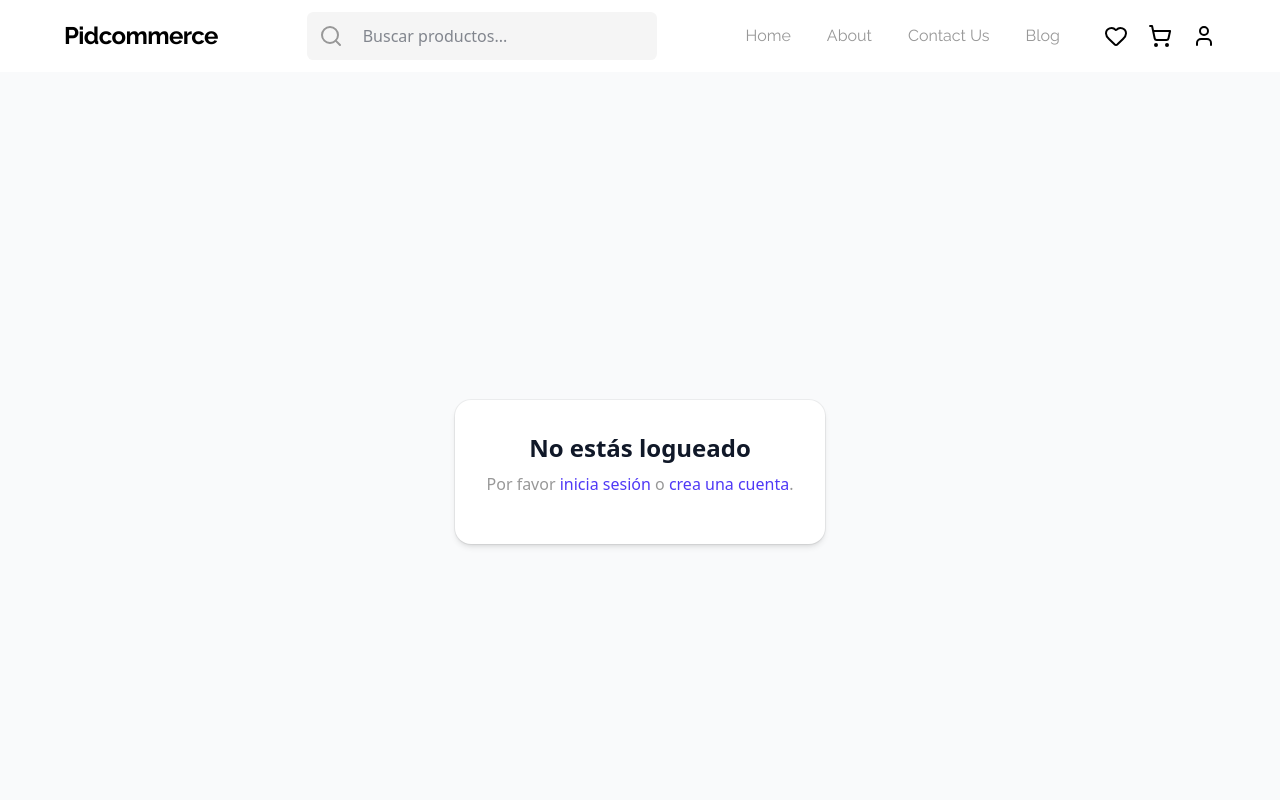
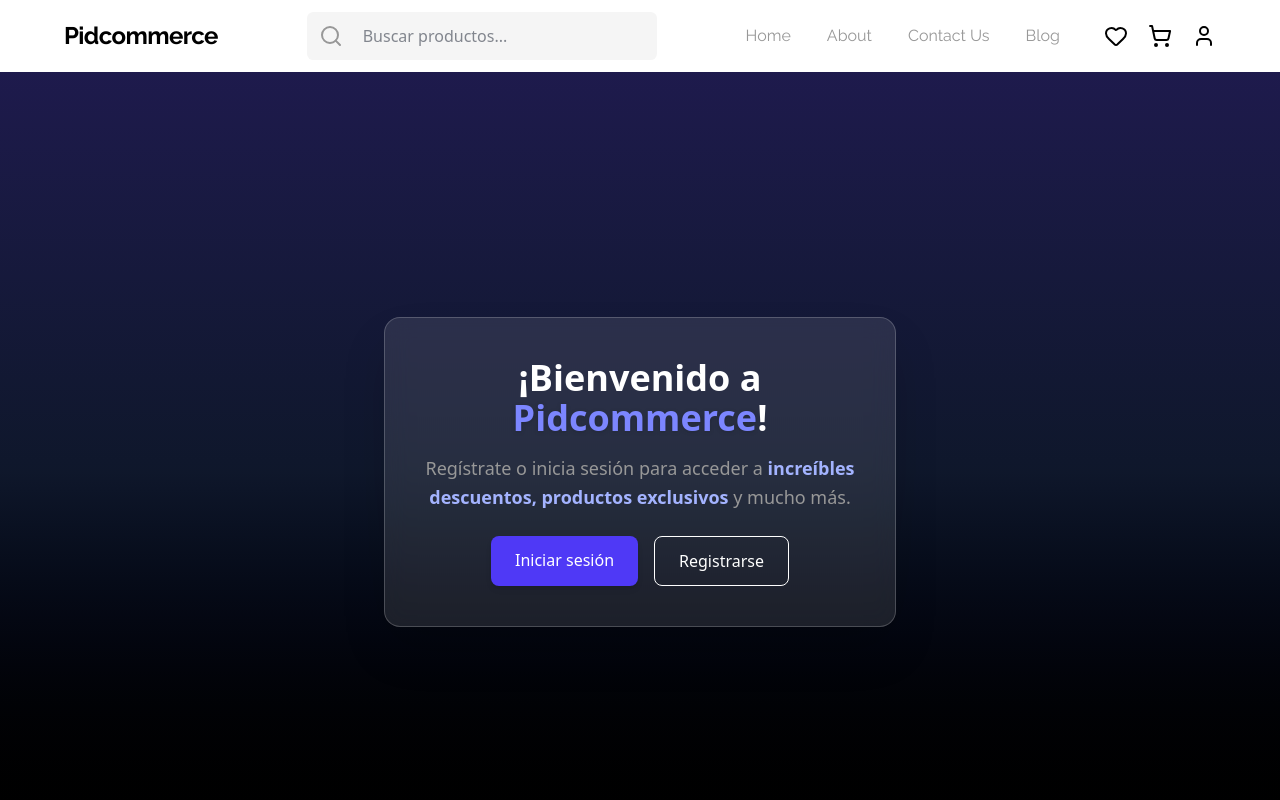
Before and after one commit to ProgramaConPid/E-commerce---Nextjs-Project, a Next.js app: page / in a window 1280 px wide. Shown: the top 800 px of the page. Built offline with nearby package versions, Linux system fonts and the light colour scheme; no server answers.

Commit message:
Modifify styles for login and register

```diff
--- a/app/page.tsx
+++ b/app/page.tsx
@@ -6,23 +6,35 @@ export default function HomePage() {
 
   if (!session)
     return (
-      <div className="flex items-center justify-center min-h-screen bg-gray-50">
-        <div className="text-center bg-white p-8 rounded-2xl shadow-md ring-1 ring-black/5">
-          <h1 className="text-2xl font-semibold mb-2">No estás logueado</h1>
-          <p className="text-gray-600 mb-4">
-            Por favor{" "}
-            <a href="pages/login" className="text-indigo-600 hover:underline">
-              inicia sesión
-            </a>{" "}
-            o{" "}
+      <div className="flex items-center justify-center min-h-screen bg-linear-to-b from-indigo-950 via-slate-900 to-black px-4">
+  <div className="text-center bg-white/10 backdrop-blur-md p-10 rounded-2xl shadow-2xl border border-white/20 max-w-lg">
+    <h1 className="text-4xl font-bold text-white mb-4">
+      ¡Bienvenido a{" "}
+      <span className="text-indigo-400 drop-shadow-sm">Pidcommerce</span>!
+    </h1>
+
+    <p className="text-gray-200 mb-6 leading-relaxed text-lg">
+      Regístrate o inicia sesión para acceder a{" "}
+      <span className="font-semibold text-indigo-300">
+        increíbles descuentos, productos exclusivos
+      </span>{" "}
+      y mucho más.
+    </p>
+
+    <div className="flex justify-center gap-4 mt-6">
+      <a
+        href="pages/login"
+        className="px-6 py-3 bg-indigo-600 text-white font-medium rounded-lg hover:bg-indigo-500 transition-all shadow-md hover:shadow-lg"
+      >
+        Iniciar sesión
+      </a>
       <a
         href="pages/register"
-              className="text-indigo-600 hover:underline"
+        className="px-6 py-3 border border-white text-white font-medium rounded-lg hover:bg-white/20 transition-all"
       >
-              crea una cuenta
+        Registrarse
       </a>
-            .
-          </p>
+    </div>
   </div>
 </div>
     );
--- a/app/pages/login/page.tsx
+++ b/app/pages/login/page.tsx
@@ -50,51 +50,53 @@ export default function LoginPage() {
   };
 
   return (
-    <div className="min-h-screen flex items-center justify-center bg-gray-50 p-6">
-      <div className="w-full max-w-md bg-white rounded-2xl shadow-lg ring-1 ring-black/5 p-8">
+    <div className="min-h-screen flex items-center justify-center bg-gradient-to-b from-indigo-950 via-slate-900 to-black px-4">
+  <div className="w-full max-w-md bg-white/10 backdrop-blur-lg border border-white/20 rounded-2xl shadow-2xl p-8">
+    {/* Encabezado */}
     <header className="mb-6 text-center">
-          <h1 className="text-2xl font-semibold">Iniciar sesión</h1>
-          <p className="text-sm text-gray-500 mt-1">Accede a tu cuenta</p>
+      <h1 className="text-3xl font-bold text-white tracking-tight">Iniciar sesión</h1>
+      <p className="text-sm text-gray-300 mt-1">Accede a tu cuenta y disfruta de todo lo que ofrece <span className="text-indigo-400 font-medium">TechNova</span>.</p>
     </header>
 
-        <form onSubmit={handleSubmit} className="space-y-4">
-          <label className="text-sm font-medium text-gray-700 block">
-            Email
+    {/* Formulario */}
+    <form onSubmit={handleSubmit} className="space-y-5">
+      <label className="block">
+        <span className="text-sm font-medium text-gray-200">Email</span>
         <input
           type="email"
           placeholder="tucorreo@ejemplo.com"
           onChange={(e) => setForm({ ...form, email: e.target.value })}
-              className="mt-2 w-full px-4 py-2 rounded-lg border border-gray-200 shadow-sm focus:outline-none focus:ring-2 focus:ring-indigo-400 transition"
+          className="mt-2 w-full px-4 py-2 rounded-lg bg-white/20 text-white placeholder-gray-300 border border-white/30 focus:outline-none focus:ring-2 focus:ring-indigo-500 transition"
           required
         />
       </label>
 
-          <label className="text-sm font-medium text-gray-700 block relative">
-            Contraseña
+      <label className="block relative">
+        <span className="text-sm font-medium text-gray-200">Contraseña</span>
         <div className="mt-2 relative">
           <input
             type={showPassword ? "text" : "password"}
             placeholder="Tu contraseña"
             onChange={(e) => setForm({ ...form, password: e.target.value })}
-                className="w-full px-4 py-2 pr-12 rounded-lg border border-gray-200 shadow-sm focus:outline-none focus:ring-2 focus:ring-indigo-400 transition"
+            className="w-full px-4 py-2 pr-12 rounded-lg bg-white/20 text-white placeholder-gray-300 border border-white/30 focus:outline-none focus:ring-2 focus:ring-indigo-500 transition"
             required
           />
           <button
             type="button"
             onClick={() => setShowPassword((s) => !s)}
-                className="absolute right-2 top-1/2 -translate-y-1/2 text-sm text-gray-500 px-2 py-1 rounded hover:bg-gray-100"
+            className="absolute right-2 top-1/2 -translate-y-1/2 text-sm text-gray-300 hover:text-white transition"
           >
             {showPassword ? "Ocultar" : "Mostrar"}
           </button>
         </div>
       </label>
 
-          {error && <p className="text-sm text-red-600">{error}</p>}
+      {error && <p className="text-sm text-red-400">{error}</p>}
 
       <button
         type="submit"
         disabled={loading}
-            className="w-full flex items-center justify-center gap-2 bg-indigo-600 text-white py-2 rounded-lg shadow hover:bg-indigo-700 disabled:opacity-60 transition"
+        className="w-full flex items-center justify-center gap-2 bg-indigo-600 hover:bg-indigo-500 text-white font-semibold py-2.5 rounded-lg shadow-md hover:shadow-lg transition disabled:opacity-60"
       >
         {loading ? (
           <svg
@@ -122,9 +124,10 @@ export default function LoginPage() {
       </button>
     </form>
 
-        <footer className="mt-6 text-center text-sm text-gray-500">
+    {/* Footer */}
+    <footer className="mt-6 text-center text-sm text-gray-300">
       ¿No tienes cuenta?{" "}
-          <Link href="/pages/register" className="text-indigo-600 hover:underline">
+      <Link href="/pages/register" className="text-indigo-400 hover:underline font-medium">
         Crear cuenta
       </Link>
     </footer>
--- a/app/pages/register/page.tsx
+++ b/app/pages/register/page.tsx
@@ -12,7 +12,11 @@ interface FormData {
 
 export default function RegisterPage() {
   const router = useRouter();
-  const [form, setForm] = useState<FormData>({ name: "", email: "", password: "" });
+  const [form, setForm] = useState<FormData>({
+    name: "",
+    email: "",
+    password: "",
+  });
   const [error, setError] = useState<string | null>(null);
   const [message, setMessage] = useState<string | null>(null);
   const [loading, setLoading] = useState(false);
@@ -24,7 +28,8 @@ export default function RegisterPage() {
     // email simple
     const emailRe = /^\S+@\S+\.\S+$/;
     if (!emailRe.test(data.email)) return "Ingresa un email válido.";
-    if (data.password.length < 6) return "La contraseña debe tener al menos 6 caracteres.";
+    if (data.password.length < 6)
+      return "La contraseña debe tener al menos 6 caracteres.";
     return null;
   };
 
@@ -54,7 +59,9 @@ export default function RegisterPage() {
         return;
       }
 
-      setMessage(data.msg || "Cuenta creada correctamente. Redirigiendo al login...");
+      setMessage(
+        data.msg || "Cuenta creada correctamente. Redirigiendo al login..."
+      );
       setTimeout(() => router.push("/login"), 900);
     } catch (err: any) {
       setError(err?.message || "Error de red");
@@ -64,41 +71,45 @@ export default function RegisterPage() {
   };
 
   return (
-    <div className="min-h-screen flex items-center justify-center bg-gray-50">
-      <div className="w-full max-w-md bg-white rounded-2xl shadow-lg ring-1 ring-black/5 p-8">
+    <div className="min-h-screen flex items-center justify-center bg-linear-to-br from-gray-900 via-gray-800 to-black relative overflow-hidden">
+      <div className="absolute inset-0 bg-[url('/images/pattern-dark.svg')] bg-cover opacity-10"></div>
+
+      <div className="relative w-full max-w-md bg-white/10 backdrop-blur-xl border border-white/20 rounded-2xl shadow-2xl p-8 text-white">
         <header className="mb-6 text-center">
-          <h1 className="text-2xl font-semibold">Crear cuenta</h1>
-          <p className="text-sm text-gray-500 mt-1">Regístrate para acceder a tu panel</p>
+          <h1 className="text-3xl font-semibold text-(--white)">
+            Crear cuenta
+          </h1>
+          <p className="text-sm text-gray-300 mt-2">
+            Regístrate para acceder a tu panel y descubrir increíbles ofertas.
+          </p>
         </header>
 
-        <form onSubmit={handleSubmit} className="space-y-4">
-          <label className="text-sm font-medium text-gray-700 block">
+        <form onSubmit={handleSubmit} className="space-y-5">
+          <label className="text-sm font-medium text-gray-200 block">
             Nombre
             <input
               type="text"
               value={form.name}
               onChange={(e) => setForm({ ...form, name: e.target.value })}
               placeholder="Tu nombre"
-              className="mt-2 w-full px-4 py-2 rounded-lg border border-gray-200 shadow-sm focus:outline-none focus:ring-2 focus:ring-indigo-400 transition"
+              className="mt-2 w-full px-4 py-2 rounded-lg bg-gray-800 border border-gray-700 focus:border-indigo-500 focus:ring-2 focus:ring-indigo-500 outline-none transition"
               required
-              aria-label="Nombre"
             />
           </label>
 
-          <label className="text-sm font-medium text-gray-700 block">
+          <label className="text-sm font-medium text-gray-200 block">
             Email
             <input
               type="email"
               value={form.email}
               onChange={(e) => setForm({ ...form, email: e.target.value })}
               placeholder="tucorreo@ejemplo.com"
-              className="mt-2 w-full px-4 py-2 rounded-lg border border-gray-200 shadow-sm focus:outline-none focus:ring-2 focus:ring-indigo-400 transition"
+              className="mt-2 w-full px-4 py-2 rounded-lg bg-gray-800 border border-gray-700 focus:border-indigo-500 focus:ring-2 focus:ring-indigo-500 outline-none transition"
               required
-              aria-label="Email"
             />
           </label>
 
-          <label className="text-sm font-medium text-gray-700 block relative">
+          <label className="text-sm font-medium text-gray-200 block">
             Contraseña
             <div className="mt-2 relative">
               <input
@@ -106,28 +117,26 @@ export default function RegisterPage() {
                 value={form.password}
                 onChange={(e) => setForm({ ...form, password: e.target.value })}
                 placeholder="Mínimo 6 caracteres"
-                className="w-full px-4 py-2 pr-12 rounded-lg border border-gray-200 shadow-sm focus:outline-none focus:ring-2 focus:ring-indigo-400 transition"
+                className="w-full px-4 py-2 pr-12 rounded-lg bg-gray-800 border border-gray-700 focus:border-indigo-500 focus:ring-2 focus:ring-indigo-500 outline-none transition"
                 required
-                aria-label="Contraseña"
               />
               <button
                 type="button"
                 onClick={() => setShowPassword((s) => !s)}
-                className="absolute right-2 top-1/2 -translate-y-1/2 text-sm text-gray-500 px-2 py-1 rounded hover:bg-gray-100"
-                aria-label={showPassword ? "Ocultar contraseña" : "Mostrar contraseña"}
+                className="absolute right-3 top-1/2 -translate-y-1/2 text-sm text-gray-400 hover:text-indigo-400 transition"
               >
                 {showPassword ? "Ocultar" : "Mostrar"}
               </button>
             </div>
           </label>
 
-          {error && <p className="text-sm text-red-600">{error}</p>}
-          {message && <p className="text-sm text-green-600">{message}</p>}
+          {error && <p className="text-sm text-red-400">{error}</p>}
+          {message && <p className="text-sm text-green-400">{message}</p>}
 
           <button
             type="submit"
             disabled={loading}
-            className="w-full flex items-center justify-center gap-2 bg-indigo-600 text-white py-2 rounded-lg shadow hover:bg-indigo-700 disabled:opacity-60 transition"
+            className="w-full flex items-center justify-center gap-2 bg-indigo-600 hover:bg-indigo-700 text-white py-2 rounded-lg shadow-md transition disabled:opacity-60"
           >
             {loading ? (
               <svg
@@ -135,20 +144,30 @@ export default function RegisterPage() {
                 xmlns="http://www.w3.org/2000/svg"
                 fill="none"
                 viewBox="0 0 24 24"
-                aria-hidden
               >
-                <circle className="opacity-25" cx="12" cy="12" r="10" stroke="currentColor" strokeWidth="4" />
-                <path className="opacity-75" fill="currentColor" d="M4 12a8 8 0 018-8v8z" />
+                <circle
+                  className="opacity-25"
+                  cx="12"
+                  cy="12"
+                  r="10"
+                  stroke="currentColor"
+                  strokeWidth="4"
+                />
+                <path
+                  className="opacity-75"
+                  fill="currentColor"
+                  d="M4 12a8 8 0 018-8v8z"
+                />
               </svg>
             ) : null}
             <span>{loading ? "Creando cuenta..." : "Crear cuenta"}</span>
           </button>
         </form>
 
-        <footer className="mt-6 text-center text-sm text-gray-500">
+        <footer className="mt-8 text-center text-sm text-gray-400">
           ¿Ya tienes cuenta?{" "}
-          <Link href="/pages/login" className="text-indigo-600 hover:underline">
-            Iniciar sesión
+          <Link href="/pages/login" className="text-indigo-400 hover:underline">
+            Inicia sesión
           </Link>
         </footer>
       </div>
```
Lines whose indentation alone changed are shown as unchanged.
